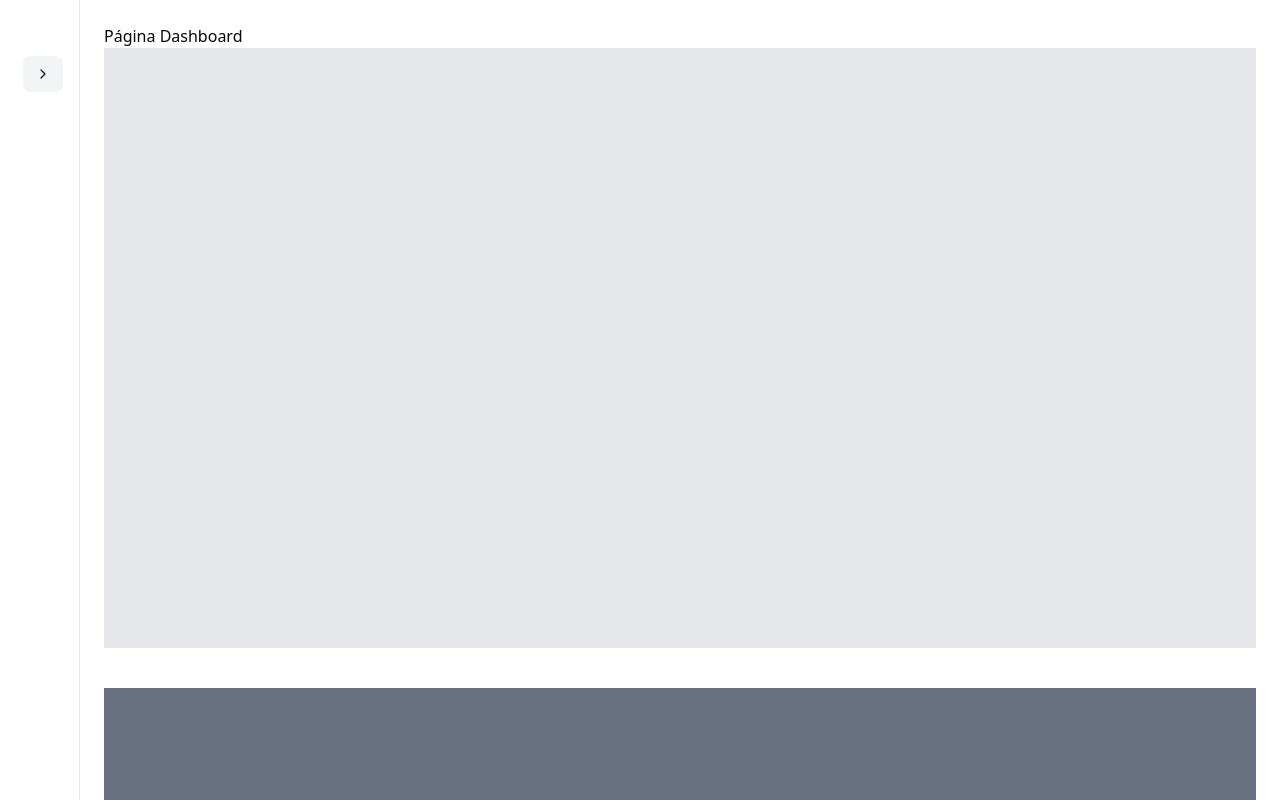
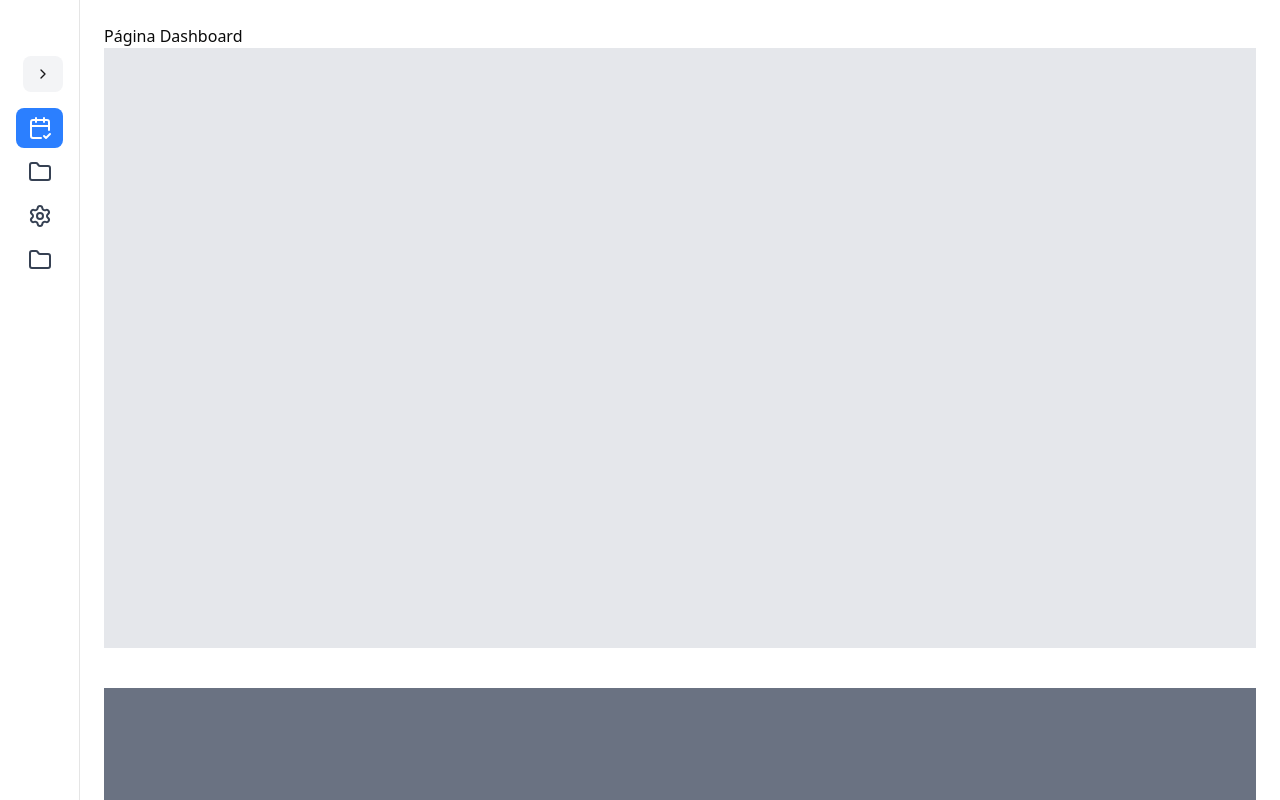
Before and after one commit to marxteixeira/odonto_pro, a Next.js app: page /dashboard in a window 1280 px wide. Both pictures are taken after a click on the button 219 px from the left and 135 px from the top of the page. Shown: the top 800 px of the page. Built offline with nearby package versions, Linux system fonts and the light colour scheme.

Commit message:
ajuste no sidebar desktop para exibir ícones quando tiver colapsada.

```diff
--- a/src/app/(panel)/dashboard/_components/sidebar.tsx
+++ b/src/app/(panel)/dashboard/_components/sidebar.tsx
@@ -38,10 +38,6 @@ export function SidebarDashboard({ children }: { children: React.ReactNode}) {
                         alt="Logo da odontopro"
                         priority
                         quality={100}
-                        style={{
-                            width: 'auto',
-                            height: 'auto'
-                        }}
 
                     />
                     )}
@@ -53,6 +49,40 @@ export function SidebarDashboard({ children }: { children: React.ReactNode}) {
                 >
                     {!isCollapsed ? <ChevronLeft className='w-12 h-12' /> : <ChevronRight className='w-12 h-12' />}
                 </Button>
+
+                {/*Mostrar apenas quando a sidebar está recolhida*/}
+                {isCollapsed && (
+                    <nav className='flex flex-col gap-1 overflow-hidden mt-2'>
+                        <SidebarLink
+                                    href="/dashboard"
+                                    label="Agendamentos"
+                                    pathname={pathname}
+                                    isCollapsed={isCollapsed}
+                                    icon={<CalendarCheck2 className='w-6 h-6' />}
+                            />
+                        <SidebarLink
+                                    href="/dashboard/services"
+                                    label="Serviços"
+                                    pathname={pathname}
+                                    isCollapsed={isCollapsed}
+                                    icon={<Folder className='w-6 h-6' />}
+                        />
+                        <SidebarLink
+                                    href="/dashboard/profile"
+                                    label="Meu perfil"
+                                    pathname={pathname}
+                                    isCollapsed={isCollapsed}
+                                    icon={<Settings className='w-6 h-6' />}
+                        />
+                        <SidebarLink
+                                    href="/dashboard/plans"
+                                    label="Planos"
+                                    pathname={pathname}
+                                    isCollapsed={isCollapsed}
+                                    icon={<Folder className='w-6 h-6' />}
+                        />
+                    </nav>
+                )}
 
                 <Collapsible open={!isCollapsed}>
                     <CollapsibleContent>
```
